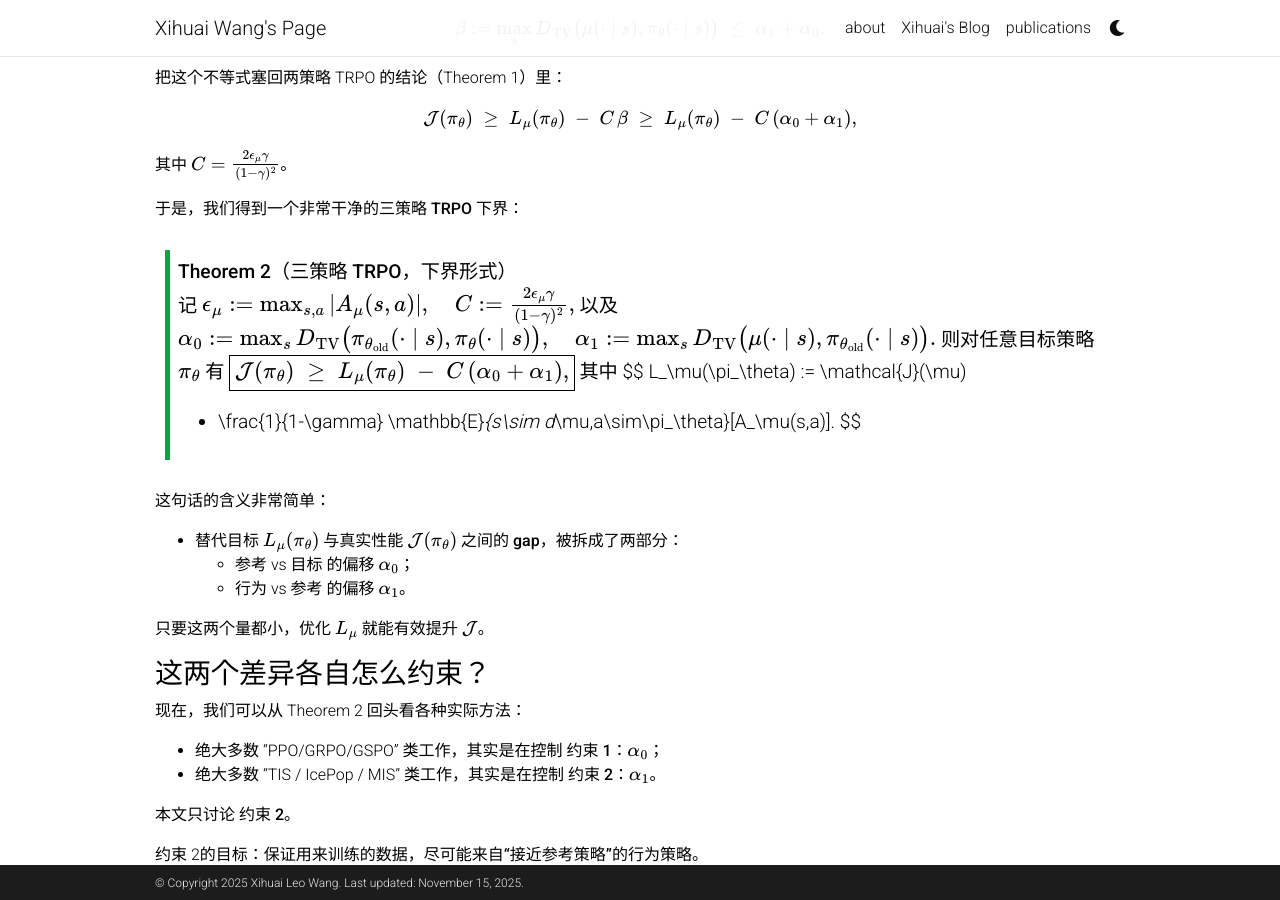
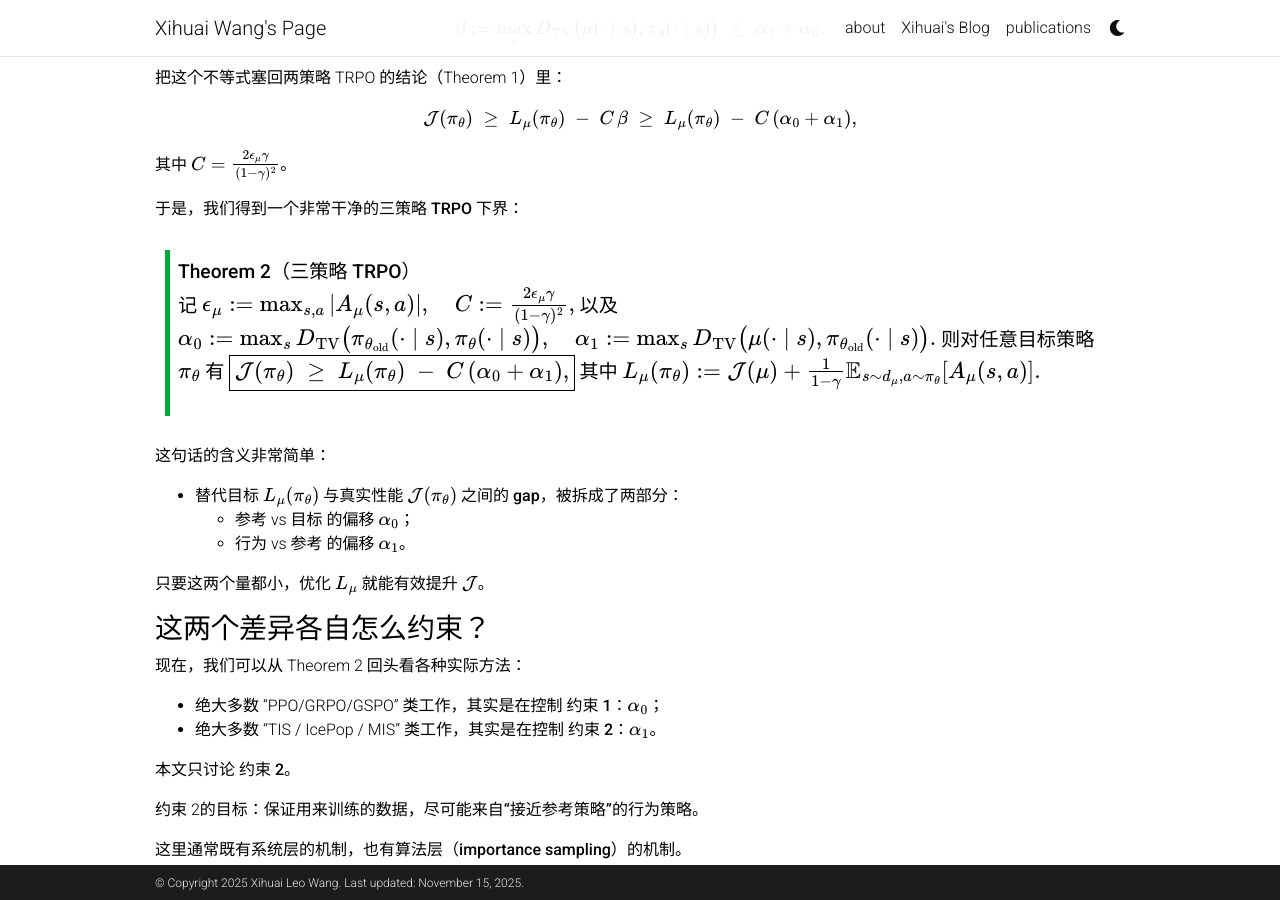
Before and after one commit to xihuai18/xihuai18.github.io, a Jekyll site: the page built from _posts/2025-11-15-three-policy.md, in a window 1280 px wide and 900 px high, scrolled down 5514 px. Built offline with Jekyll 4.4.1, drawn with Linux system fonts in a browser that asks for light colours; comment, search, counter and statistics services are not loaded; a style sheet for code colours, icons or effects is not loaded.

Commit message:
修正定理标题，简化表述；调整公式定义，修正格式错误

```diff
--- a/_posts/2025-11-15-three-policy.md
+++ b/_posts/2025-11-15-three-policy.md
@@ -285,7 +285,7 @@ $$
 
 于是，我们得到一个非常干净的**三策略 TRPO 下界**：
 
-> **Theorem 2（三策略 TRPO，下界形式）**
+> **Theorem 2（三策略 TRPO）**
 > 记
 > $$
 > \epsilon_\mu := \max_{s,a} |A_\mu(s,a)|,\quad
@@ -314,8 +314,7 @@ $$
 > $$
 > L_\mu(\pi_\theta)
 > :=
-> \mathcal{J}(\mu)
-> + \frac{1}{1-\gamma}
+> \mathcal{J}(\mu) + \frac{1}{1-\gamma}
 >   \mathbb{E}_{s\sim d_\mu,a\sim\pi_\theta}[A_\mu(s,a)].
 > $$
 
```
